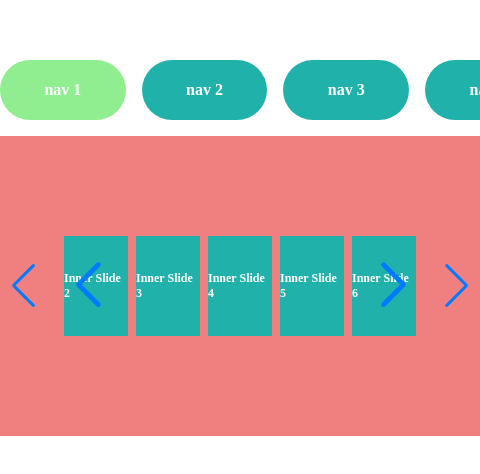
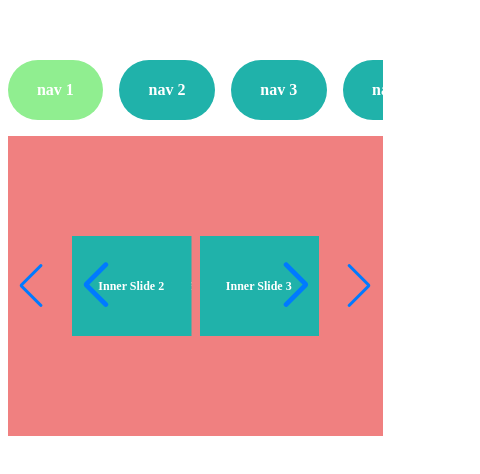
Before and after one commit to YoshinoriKanno/carousel-in-carousel, a plain HTML site: page index.html in a window 390 px wide. Shown: the part 174-648 px from the top of the page, 480 px wide, since content can reach past the window. Drawn offline with nearby package versions, Linux system fonts and the light colour scheme.

Commit message:
🐛 Fix a bug.
iPhone safari での表示崩れ解決

```diff
--- a/script.js
+++ b/script.js
@@ -58,7 +58,7 @@ const swiperMain = new Swiper('.swiper-main', {
 }
 
 const swiperInner = new Swiper('.swiper-inner', {
-  slidesPerView: 5,
+  slidesPerView: 2,
   loop: true,
   spaceBetween: 8,
   autoplay: {
@@ -70,4 +70,13 @@ const swiperInner = new Swiper('.swiper-inner', {
     nextEl: '.swiper-button-next--inner',
     prevEl: '.swiper-button-prev--inner',
   },
+  breakpoints: {
+    768: {
+      slidesPerView: 5,
+      navigation: {
+        nextEl: '.swiper-button-next--nav',
+        prevEl: '.swiper-button-prev--nav',
+      },
+    }
+  }
 });
--- a/style.scss
+++ b/style.scss
@@ -10,11 +10,19 @@ body {
 }
 
 .container {
-  max-width: 480px;
+  max-width: 320px;
   width: 100%;
 
-  @media (768px < width) {
-    max-width: 640px;
+  @media (375px <=width) {
+    max-width: 375px;
+  }
+
+  @media (425px <=width) {
+    max-width: 425px;
+  }
+
+  @media (768px <=width) {
+    max-width: 768px;
   }
 }
 
```
Also changed, not shown: style.css.
